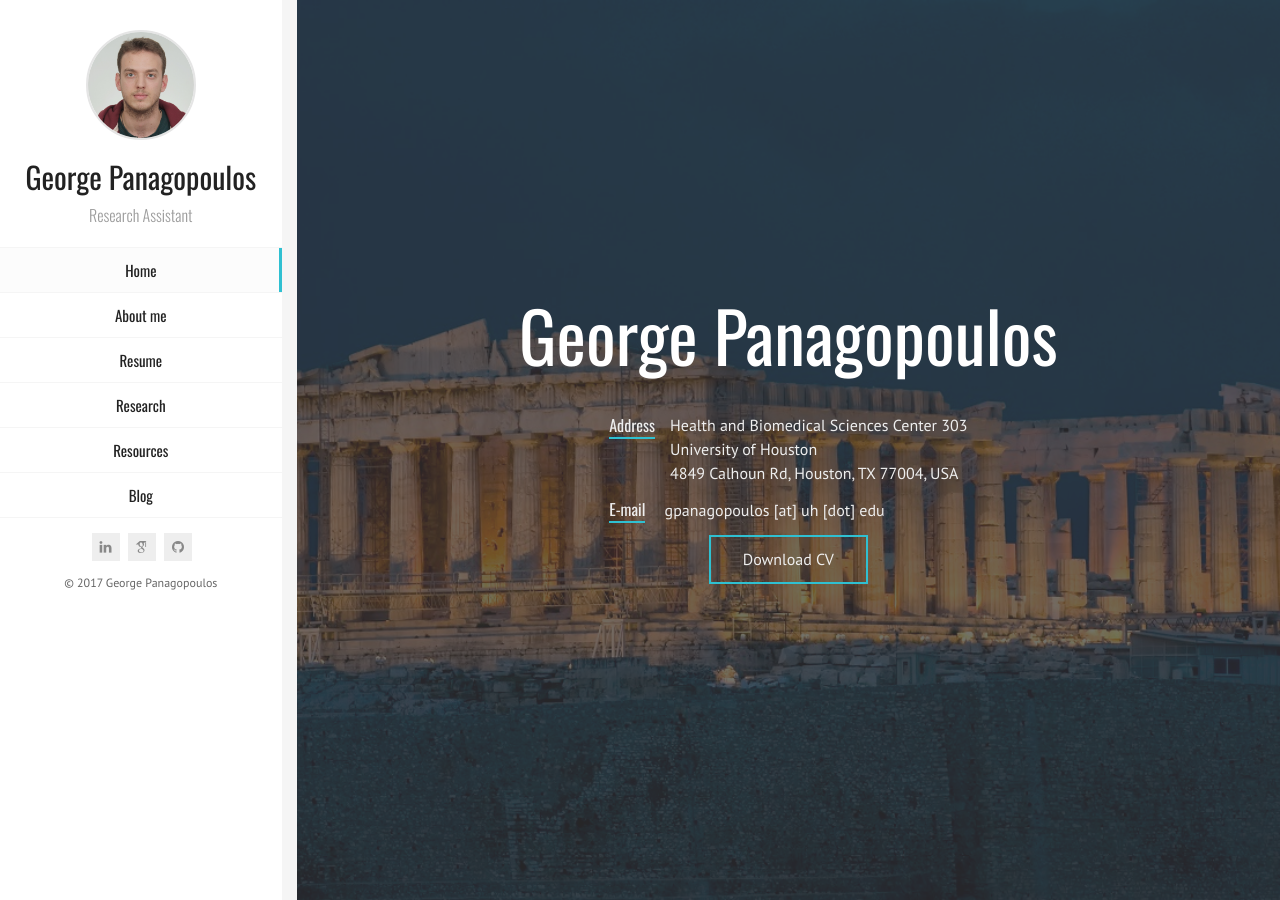
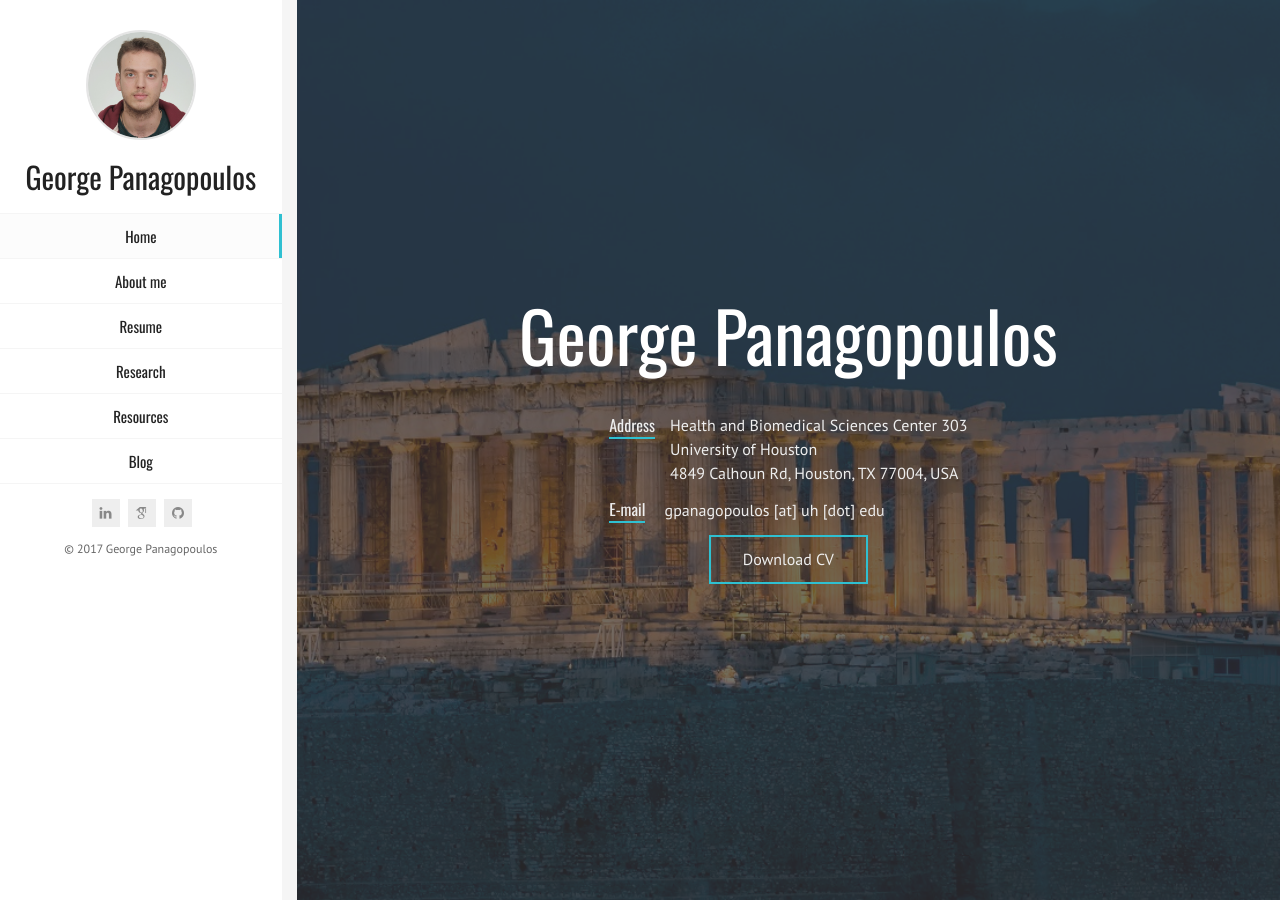
Before and after one commit to geopanag/geopanag.github.io, a Jekyll site: the page built from index.html, in a window 1280 px wide. Built offline with Jekyll 4.4.1, drawn with Linux system fonts in a browser that asks for light colours; some web fonts are replaced.

Commit message:
changes subtitle

```diff
--- a/_includes/header.html
+++ b/_includes/header.html
@@ -6,7 +6,7 @@
     </div>
     <div class="site-title-block">
         <h1 class="site-title">George Panagopoulos</h1>
-        <p class="site-description">Research Assistant</p>
+        <!--<p class="site-description">Research Assistant</p>-->
     </div>
 
     {% include menu.html %}
--- a/index.html
+++ b/index.html
@@ -302,8 +302,7 @@ title: George Panagopoulos
                 </p>
                 <p>
                     Short Description: Identify young scientists with high potential, using social
-                    network
-                    analysis and unsupervised machine learning.
+                    network analysis and unsupervised machine learning.
                     <a href="https://github.com/GiorgosPanagopoulos/Detecting-Rising-Stars-in-Dynamic-Collaborative-Networks">[code]</a>
                 </p>
             </div>
@@ -427,8 +426,7 @@ title: George Panagopoulos
 <section class="pt-page pt-page-5" data-id="resources">
     <div class="section-title-block">
         <h2 class="section-title">Resources</h2>
-        <h5 class="section-description">Some resources that served as initial motivator or helped me delve deeper into my fields of
-            interest.</h5>
+        <!-- <h5 class="section-description">Some resources that served as initial motivator or helped me delve deeper into my fields of interest.</h5> -->
     </div>
     <!-- Courses block -->
     <div class="block-title">
```
Also changed, not shown: other parts of index.html (+2 -2 lines).
